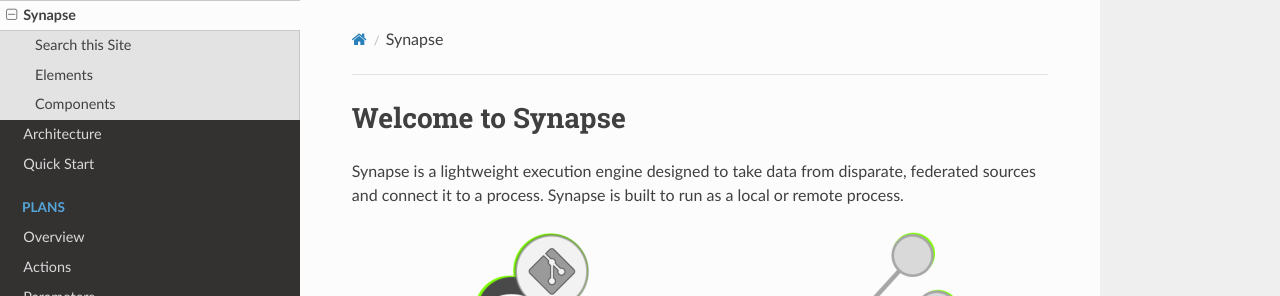
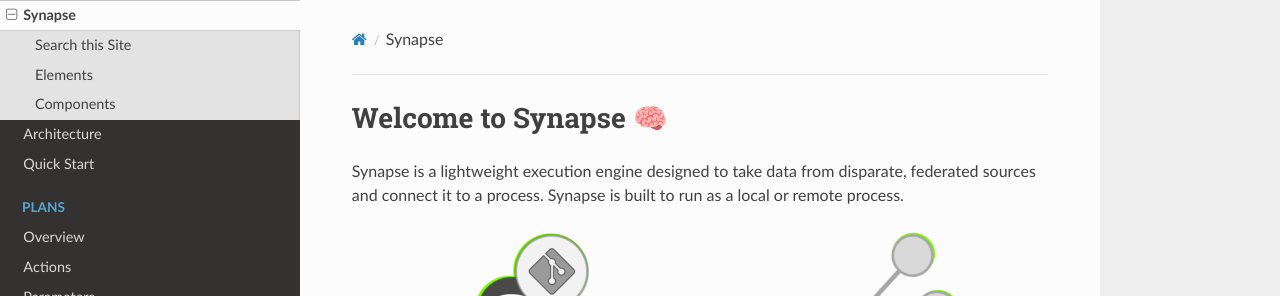
Before and after one commit to SynapseProject/synapse.docs, an MkDocs documentation site: the page built from docs/index.md, in a window 1280 px wide and 900 px high. Shown: the top 296 px of the window. Built offline with MkDocs 1.6.1, drawn with Linux system fonts in a browser that asks for light colours; nearby versions of some CDN libraries; old or Windows-style settings are respelled for this version of MkDocs.

```diff
--- a/docs/index.md
+++ b/docs/index.md
@@ -1,4 +1,4 @@
-# Welcome to Synapse
+# Welcome to Synapse 🧠
 
 Synapse is a lightweight execution engine designed to take data from disparate, federated sources and connect it to a process.  Synapse is built to run as a local or remote process.
 
```
